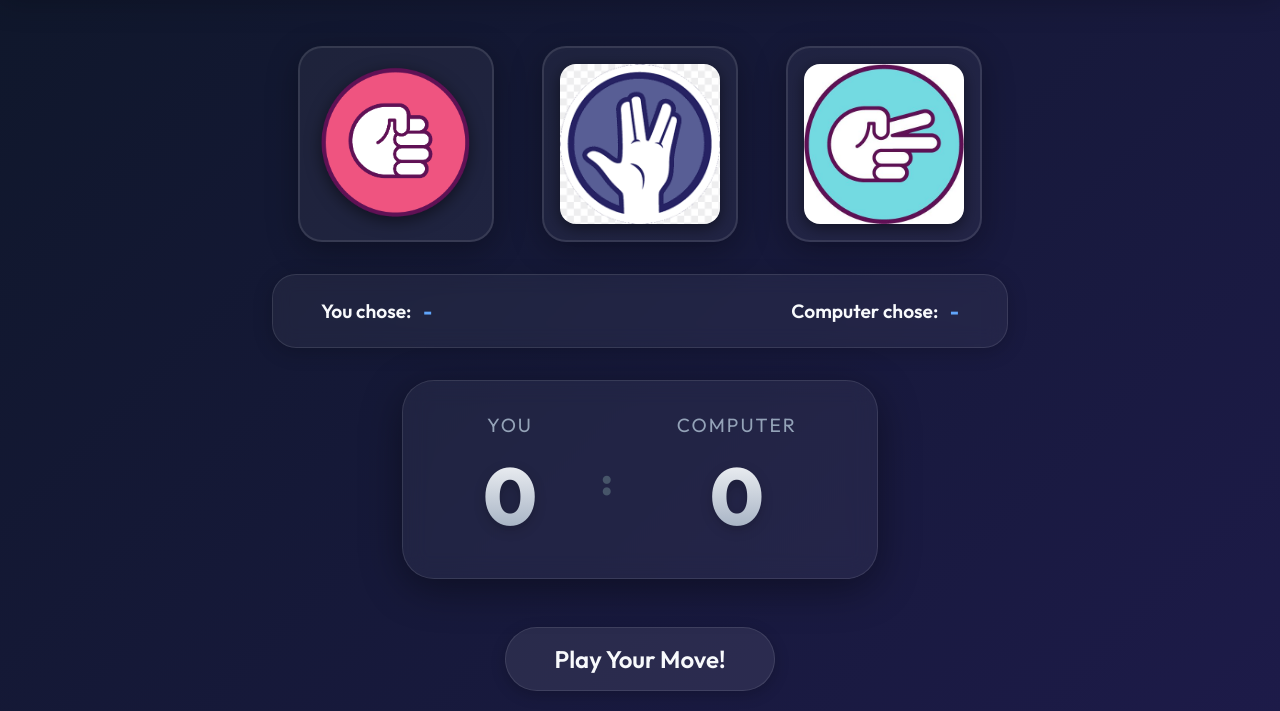
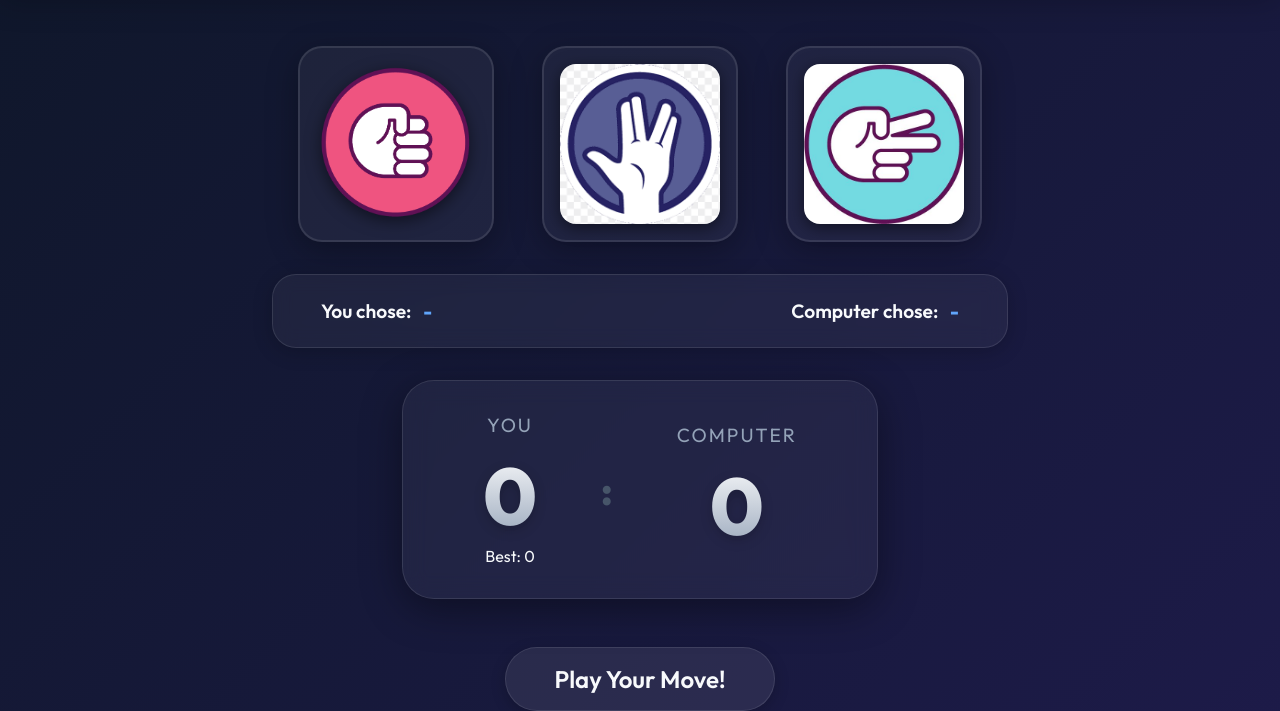
Before and after one commit to mayankkumarlinghe-jpg/Rock-paper-Scissors-game, a plain HTML site: page index.html in a window 1280 px wide. Shown: the part 99-810 px from the top of the page. Drawn offline with Linux system fonts and the light colour scheme; files whose address does not match are found by name.

Commit message:
Refactor: Enhance HTML semantics, accessibility, and SEO

```diff
--- a/index.html
+++ b/index.html
@@ -36,6 +36,7 @@
             <div class="score">
                 <p>You</p>
                 <p class="score-number" id="user-score">0</p>
+                <p class="streak-text" aria-live="polite">Best: <span id="best-score">0</span></p>
             </div>
             <div class="vs">:</div>
             <div class="score">
```
